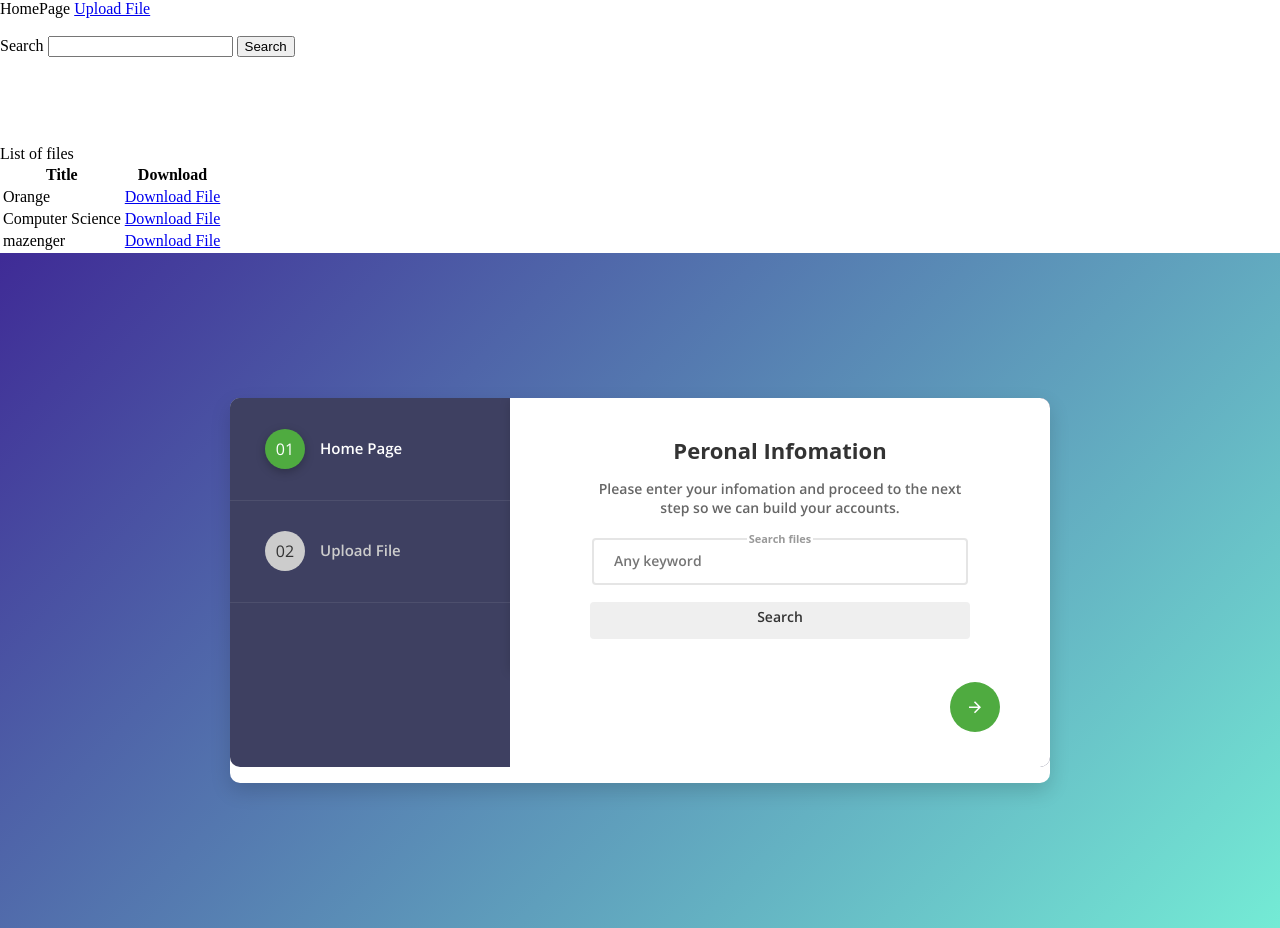
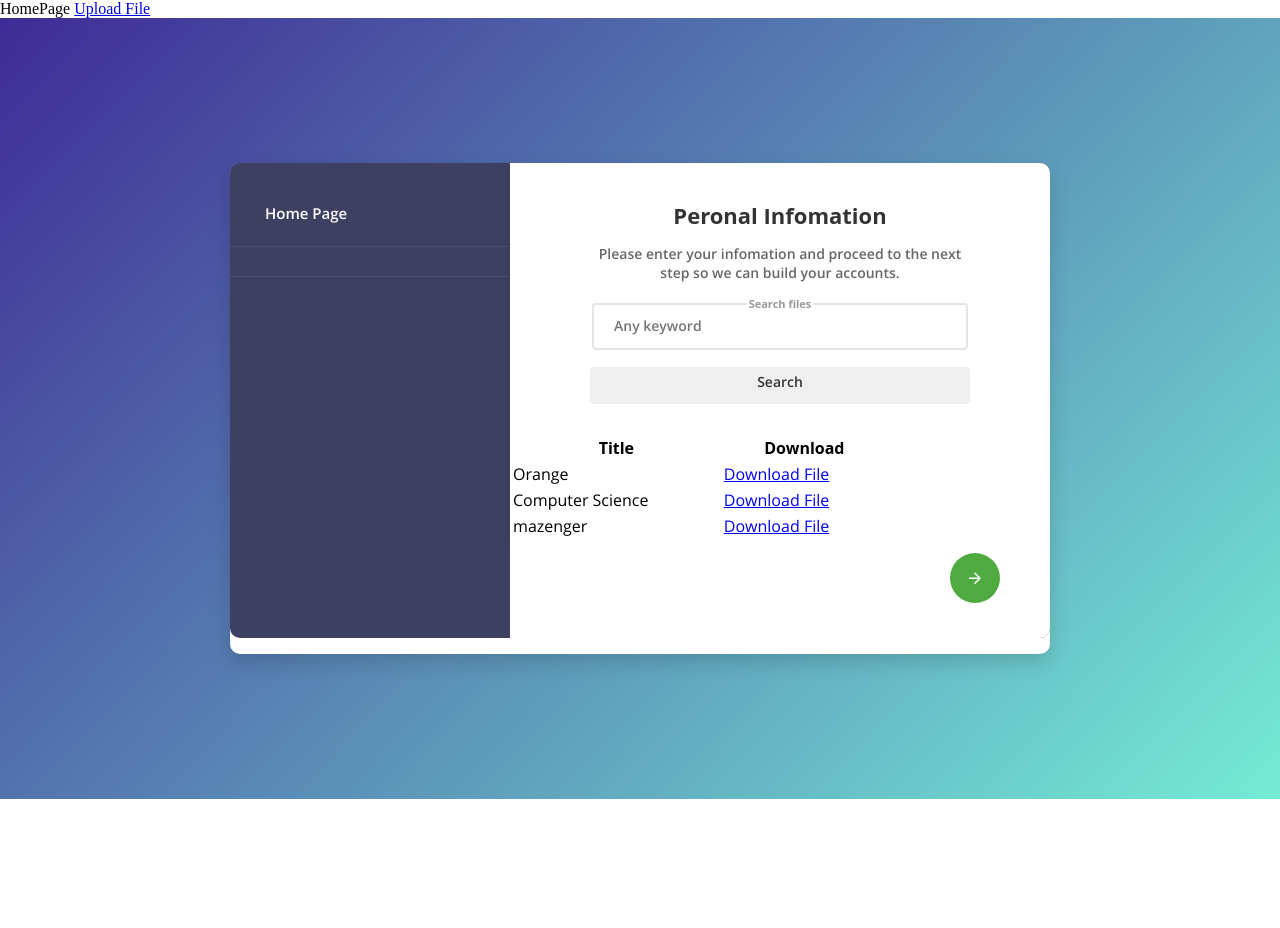
Before and after one commit to ehabmosilhy/store_and_search, a Django app: page / in a window 1280 px wide. After the commit the page ends 799 px from the top, so only its background shows below. Run offline with Django 3.2, Linux system fonts and the light colour scheme; data comes from the database, SQL or seed files in the repository; some web fonts are replaced.

Commit message:
before registration template

```diff
--- a/files/templates/homepage.html
+++ b/files/templates/homepage.html
@@ -1,43 +1,6 @@
 HomePage
 
 <a href="{% url 'upload_file' %}">Upload File</a>
-
-
-<br/>
-<br/>
-<form action="{% url 'search' %}" method="POST">
-    {% csrf_token %}
-    <label for="search_text">Search</label>
-    <input id="search_text" type="text" name="search_text">
-    <input type="submit" value="Search">
-</form>
-
-<br/>
-<br/>
-<br/>
-<br/>
-<div>
-List of files
-</div>
-<table class="table">
-    <thead>
-    <tr>
-        <th>Title</th>
-        <th>Download</th>
-    </tr>
-    </thead>
-    <tbody>
-    {% for file in files %}
-    <tr>
-        <td>{{file.title}}</td>
-        <td><a href="{{file.content.url}}" class="btn btn-primary btn-sm">Download File</a></td>
-<!--        <td>{{file.content}}</td>-->
-
-    </tr>
-    {% endfor %}
-    </tbody>
-
-</table>
 
 <!DOCTYPE html>
 <html>
@@ -57,18 +20,18 @@ List of files
 <body>
 <div class="page-content">
     <div class="form-v1-content">
+
         <div class="wizard-form">
-            <form class="form-register" action="#" method="post">
+
+            <form class="form-register" action="{% url 'search' %}" method="POST">
+                {% csrf_token %}
                 <div id="form-total">
-
-
                     <!-- SECTION 1 -->
                     <h2>
-                        <p class="step-icon"><span>01</span></p>
                         <span class="step-text">Home Page</span>
                     </h2>
                     <section>
-                        <form action="{% url 'search' %}" method="POST">
+                        <!--                        <form action="{% url 'search' %}" method="POST">-->
                         <div class="inner">
                             <div class="wizard-header">
                                 <h3 class="heading">Peronal Infomation</h3>
@@ -77,57 +40,56 @@ List of files
 
 
                                 <div class="form-row">
-
-
                                     <div class="form-holder form-holder-2">
                                         <fieldset>
                                             <legend>Search files</legend>
-                                                <input type="text" name="search_text" id="search_text"
-                                                       class="form-control" pattern="[^@]+@[^@]+.[a-zA-Z]{2,6}"
+                                            <input type="text" name="search_text" id="search_texta"
+                                                   class="form-control"
                                                    placeholder="Any keyword" required>
                                         </fieldset>
                                     </div>
                                 </div>
                                 <div class="form-row">
-                                        <div class="form-holder form-holder-2"><input type="submit" value="Search">
+                                    <div class="form-holder form-holder-2">
+                                        <input type="submit" value="Search">
                                     </div>
                                 </div>
-                                </div>
-                            </div>
-                        </form>
-                    </section>
-                    <!-- SECTION 2 -->
-                    <h2>
-                        <p class="step-icon"><span>02</span></p>
-                        <span class="step-text">Upload File</span>
-                    </h2>
-                    <section>
-                        <form method="post" enctype="multipart/form-data">
-                            <div class="inner">
-                                <div class="wizard-header">
-                                    <h3 class="heading">Upload New Files</h3>
-                                    <p>You may upload new files to be stored on the server and be used in search
-                                        operations</p>
-                                </div>
-                                <div class="form-row">
-                                    <div class="form-holder form-holder-1">
-                                        {% csrf_token %}
-                                        {{form.as_p}}
-                                        <div class="form-row">
-                                            <div class="form-holder form-holder-2">
-                                                <button type="submit">Upload File</button>
 
 
                             </div>
                         </div>
+                        <!--                        </form>-->
+                        <div class="form-row">
+                            <table class="table" width="70%">
+                                <thead>
+                                <tr>
+                                    <th>Title</th>
+                                    <th>Download</th>
+                                </tr>
+                                </thead>
+                                <tbody>
+                                {% for file in files %}
+                                <tr>
+                                    <td>{{file.title}}</td>
+                                    <td><a href="{{file.content.url}}" class="btn btn-primary btn-sm">Download
+                                        File</a></td>
+                                    <!--        <td>{{file.content}}</td>-->
+
+                                </tr>
+                                {% endfor %}
+                                </tbody>
+
+                            </table>
+
                         </div>
-								</div>
-							</div>
-								</form>
+                    </section>
+                    <!-- SECTION 2 -->
+                    <h2>
+                        <!--                       <a href="{% url 'upload_file' %}">-->
 
-
-
-
+                        <!--                           </a>-->
+                    </h2>
+                    <section>
                     </section>
 
                 </div>
--- a/files/views.py
+++ b/files/views.py
@@ -75,6 +75,7 @@ def make_search(keyword):
 
 
 def search(request):
+    print ('hi')
     search_text = request.POST['search_text']
     result = make_search(search_text)
 
```
Also changed, not shown: files/templates/upload_file.html (+74 -6 lines). Lines whose indentation alone changed are shown as unchanged.
